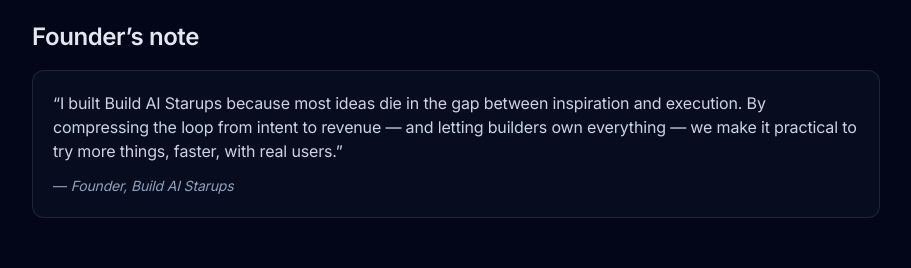
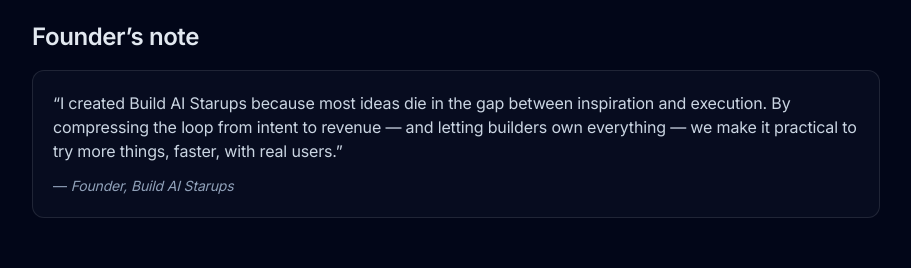
Before and after one commit to buildaistartups/buildaistartups.com, a Next.js app: page /about in a window 1280 px wide. Shown: the part 2412-2680 px from the top of the page, without its empty margins (184-1095 px from the left). Built offline with nearby package versions, Linux system fonts and the light colour scheme.

Commit message:
Update page.tsx

```diff
--- a/app/(default)/about/page.tsx
+++ b/app/(default)/about/page.tsx
@@ -47,7 +47,7 @@ const orgJsonLd = {
 const webSiteJsonLd = {
   '@context': 'https://schema.org',
   '@type': 'WebSite',
-  name: 'Build AI Starups',
+  name: 'Build AI Startups',
   url: SITE,
   potentialAction: {
     '@type': 'SearchAction',
@@ -100,7 +100,7 @@ export default function About() {
           <h2 className="text-2xl font-semibold">What we are (and how it fits)</h2>
           <ul className="mt-4 space-y-2 text-slate-300">
             <li>
-              <strong>Platform:</strong> BuildA IStartups.com — the UI where you generate,
+              <strong>Platform:</strong> buildaistartups.com — the UI where you generate,
               review, and launch projects.
             </li>
             <li>
@@ -225,7 +225,7 @@ export default function About() {
         <section className="mx-auto max-w-4xl px-6 py-10">
           <h2 className="text-2xl font-semibold">Founder’s note</h2>
           <blockquote className="mt-4 rounded-xl border border-white/10 bg-slate-900/40 p-5 text-slate-300">
-            “I built {BRAND} because most ideas die in the gap between inspiration and
+            “I created {BRAND} because most ideas die in the gap between inspiration and
             execution. By compressing the loop from intent to revenue — and letting builders
             own everything — we make it practical to try more things, faster, with real users.”
             <footer className="mt-3 text-sm text-slate-400">— <em>Founder, {BRAND}</em></footer>
```
